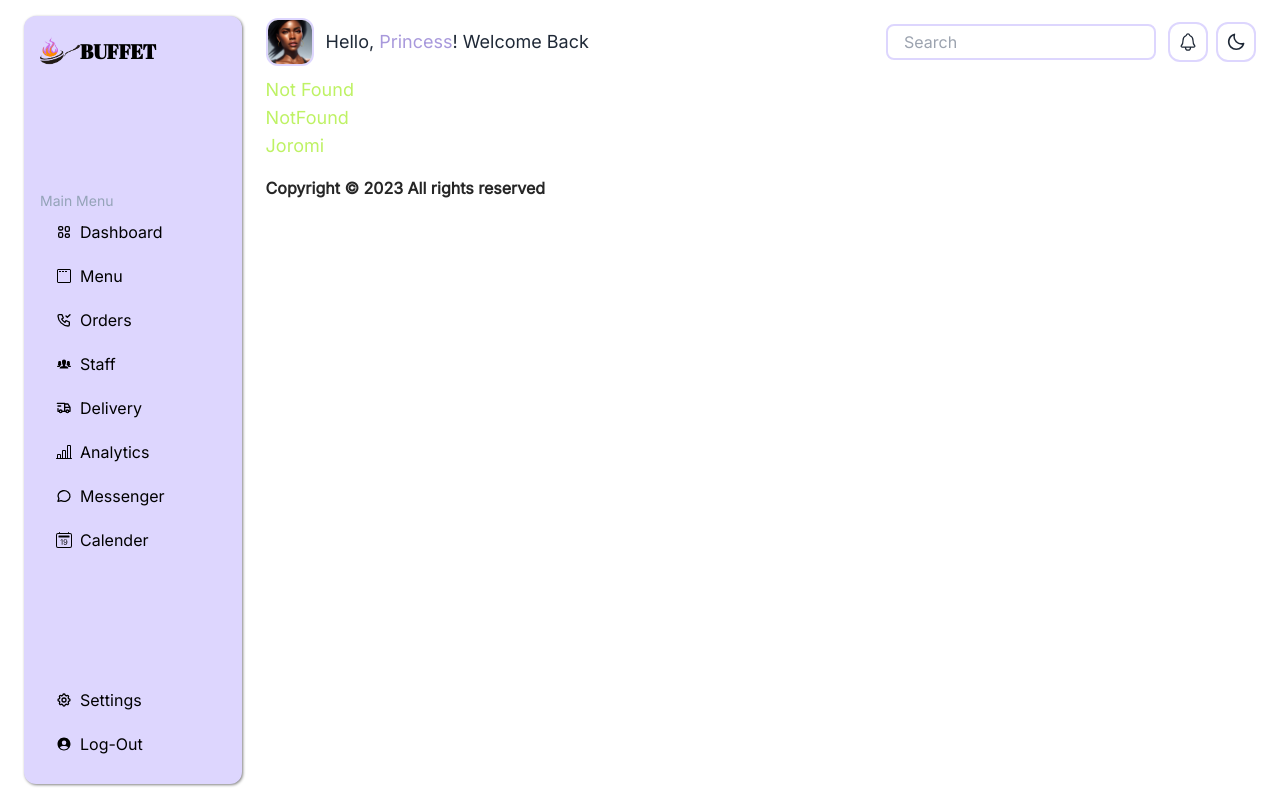
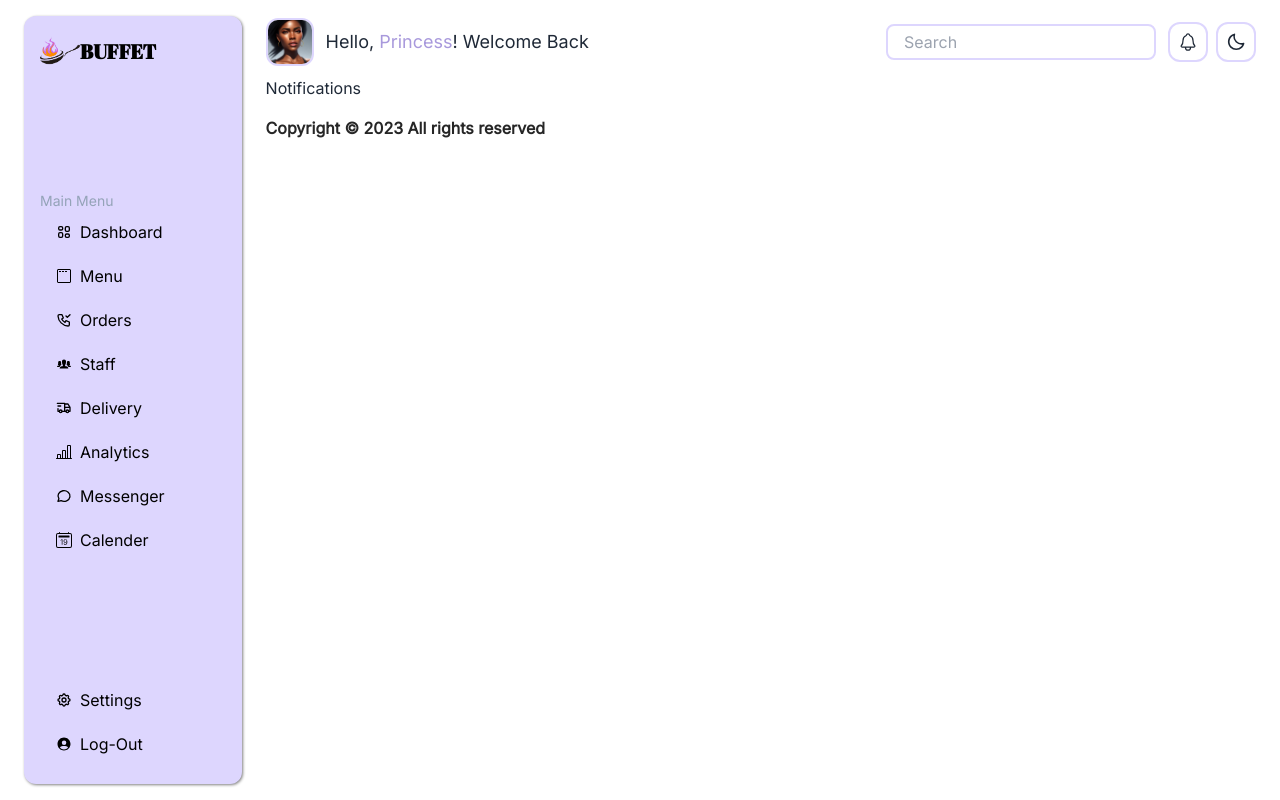
Before and after one commit to Safiyah07/buffet-dashboard, a React (Vite) app: page /notifications in a window 1280 px wide. Before the commit this address had no page. Built offline with nearby package versions, Linux system fonts and the light colour scheme.

Commit message:
notifications link fixed

```diff
--- a/src/App.jsx
+++ b/src/App.jsx
@@ -23,7 +23,7 @@ import { Profile } from './pages/Profile'
 import { Messenger } from './pages/Messenger'
 import { NotFound } from './pages/NotFound'
 import { ThemeProvider } from './context/ThemeContext'
-import { Notification } from './pages/Notification'
+import { Notifications } from './pages/Notifications'
 
 function App() {
 	const router = createBrowserRouter(
@@ -73,8 +73,8 @@ function App() {
 					element={<Profile />}
 				/>
 				<Route
-					path='/notification'
-					element={<Notification />}
+					path='/notifications'
+					element={<Notifications />}
 				/>
 				<Route
 					path='/messenger'
--- a/src/components/Navbar.jsx
+++ b/src/components/Navbar.jsx
@@ -77,7 +77,7 @@ export const Navbar = () => {
 			id: 9,
 			title: 'Notification',
 			icon: <IoNotificationsOutline />,
-			link: 'notification'
+			link: 'notifications'
 		},
 		{
 			id: 10,
--- a/src/pages/Notification.jsx
+++ /dev/null
@@ -1,8 +0,0 @@
-
-export const Notification = () => {
-  return (
-    <>
-      Notification
-    </>
-  )
-}
--- /dev/null
+++ b/src/pages/Notifications.jsx
@@ -0,0 +1,8 @@
+
+export const Notifications = () => {
+  return (
+    <>
+      Notifications
+    </>
+  )
+}
```
